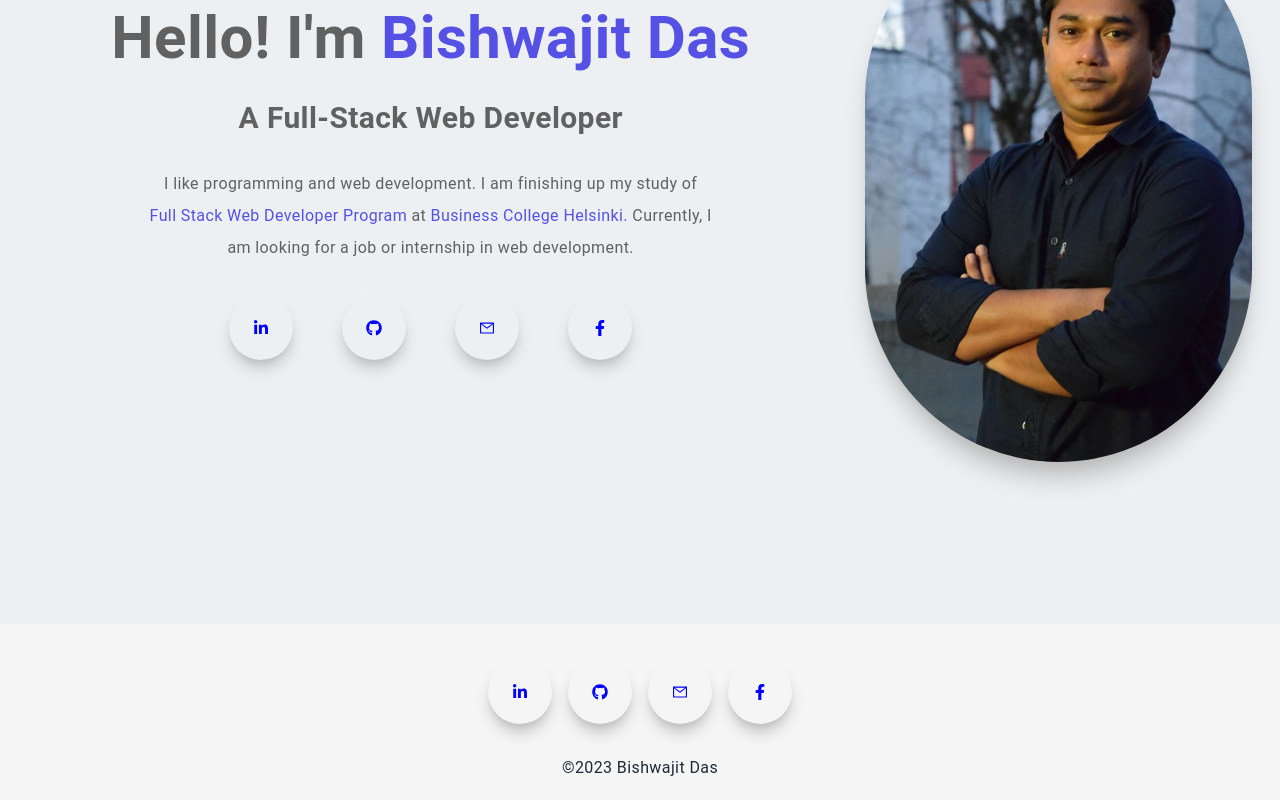
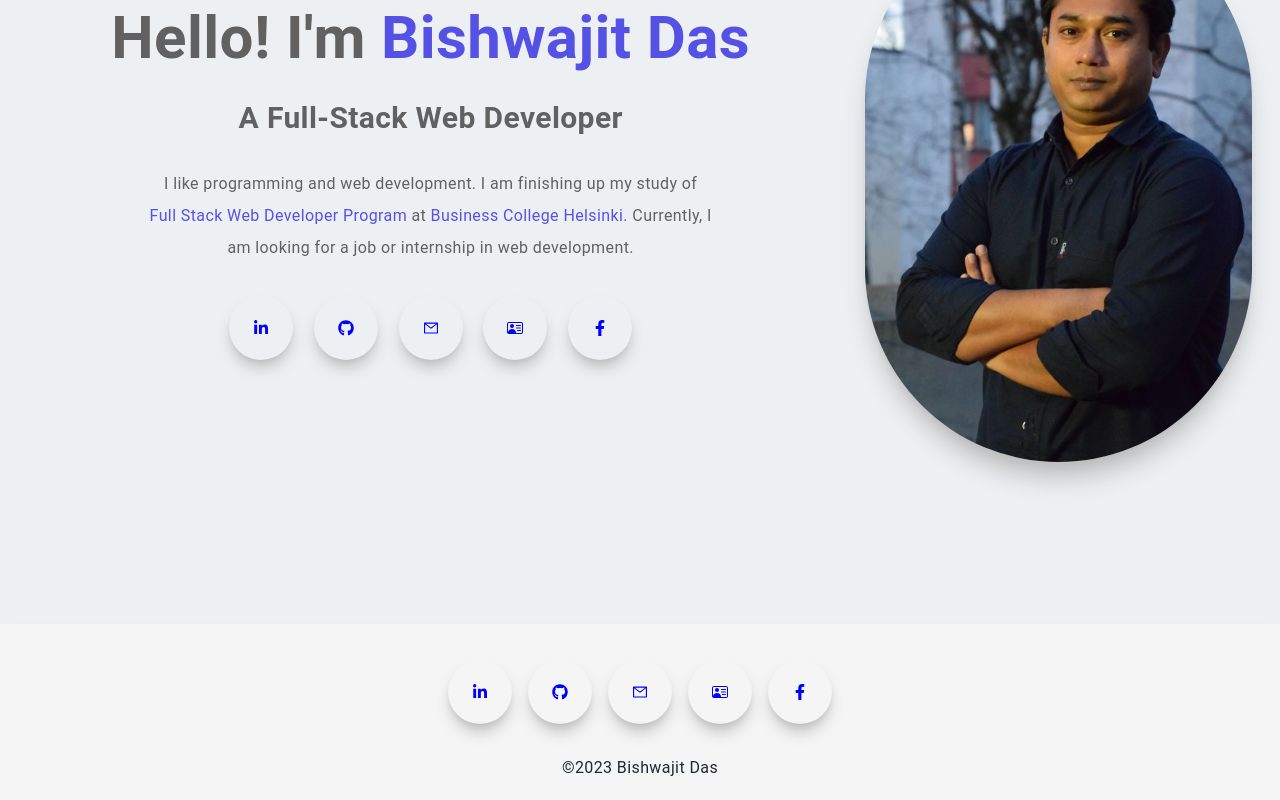
Before and after one commit to Bishwajitkuat/portfolio_next_bisso, a Next.js app: page / in a window 1280 px wide. Shown: the part 256-1056 px from the top of the page. Built offline with nearby package versions, Linux system fonts and the light colour scheme.

Commit message:
resume link added to ConnectLinks component

```diff
--- a/components/navbar/connect-links.tsx
+++ b/components/navbar/connect-links.tsx
@@ -2,6 +2,7 @@ import Link from "next/link";
 import React from "react";
 import { AiOutlineMail } from "react-icons/ai";
 import { FaLinkedinIn, FaGithub, FaFacebookF } from "react-icons/fa";
+import { BsPersonVcard } from "react-icons/bs";
 
 export default function ConnectLinks({
   ulClass,
@@ -28,6 +29,14 @@ export default function ConnectLinks({
         </Link>
       </li>
       <li className={liClass}>
+        <Link
+          href="https://drive.google.com/file/d/1-z-7q6RocUbdaYH4SDAk_ks1tXmGX2ih/view?usp=sharing"
+          target="_blank"
+        >
+          <BsPersonVcard color="blue" />
+        </Link>
+      </li>
+      <li className={liClass}>
         <Link href="https://www.facebook.com/Bishwajitkuat" target="_blank">
           <FaFacebookF color="blue" />
         </Link>
```
